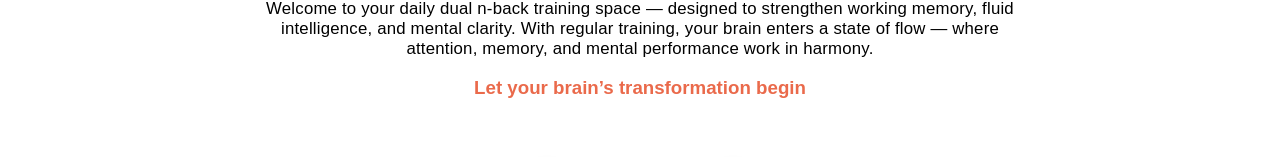
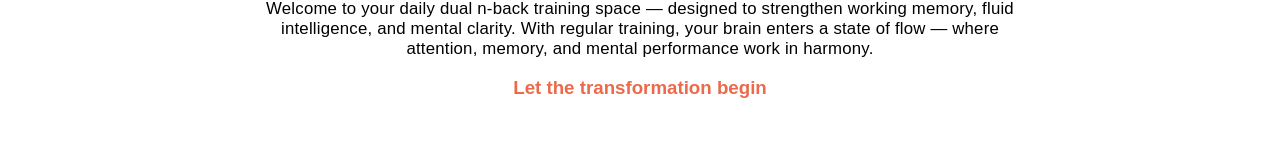
Before and after one commit to perkrdra/dualnback, a website: page index.html in a window 1280 px wide. Shown: the part 215-372 px from the top of the page. Drawn offline with Linux system fonts and the light colour scheme.

Commit message:
Add files via upload

```diff
--- a/index.html
+++ b/index.html
@@ -121,7 +121,7 @@
     <div id="game-container">
         <h1>Build a stronger mind in just 10 minutes a day</h1>
         <p>Welcome to your daily dual n‑back training space — designed to strengthen working memory, fluid intelligence, and mental clarity. With regular training, your brain enters a state of flow — where attention, memory, and mental performance work in harmony.</p>
-        <h3>Let your brain’s transformation begin</h3>
+        <h3>Let the transformation begin</h3>
         <div id="level">
             <button id="level-down" class="level-btn">-</button>
             <span>N-Back Level: <span id="level-value">3</span></span>
```
